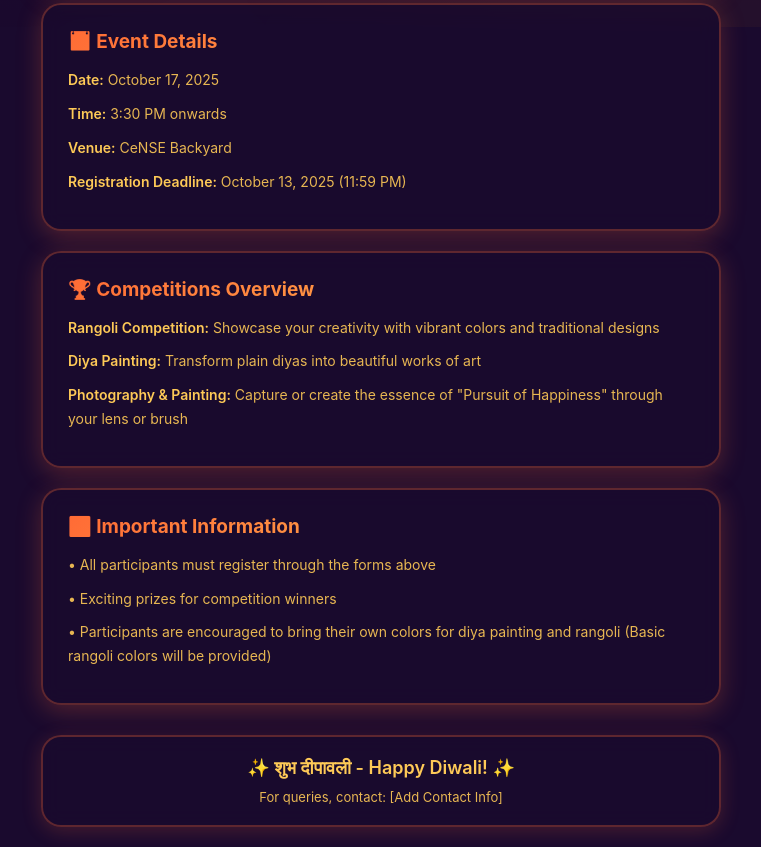
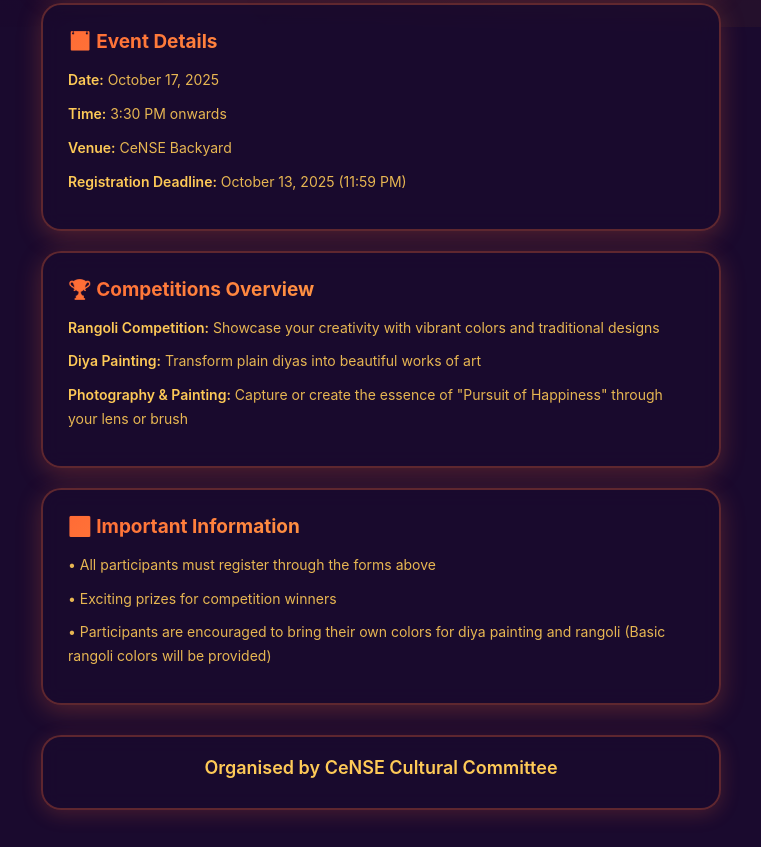
Before and after one commit to sarangmashale/Diwali-event, a plain HTML site: page index.html in a window 1280 px wide. Shown: the part 773-1620 px from the top of the page, without its empty margins (259-1020 px from the left). Drawn offline with Linux system fonts and the light colour scheme.

Commit message:
Add files via upload

```diff
--- a/index.html
+++ b/index.html
@@ -447,8 +447,7 @@
         </div>
 
         <footer>
-            <p>✨ शुभ दीपावली - Happy Diwali! ✨</p>
-            <p style="margin-top: 10px; font-size: 13px; opacity: 0.9;">For queries, contact: [Add Contact Info]</p>
+            <p>Organised by CeNSE Cultural Committee</p>
         </footer>
     </div>
 </body>
```
